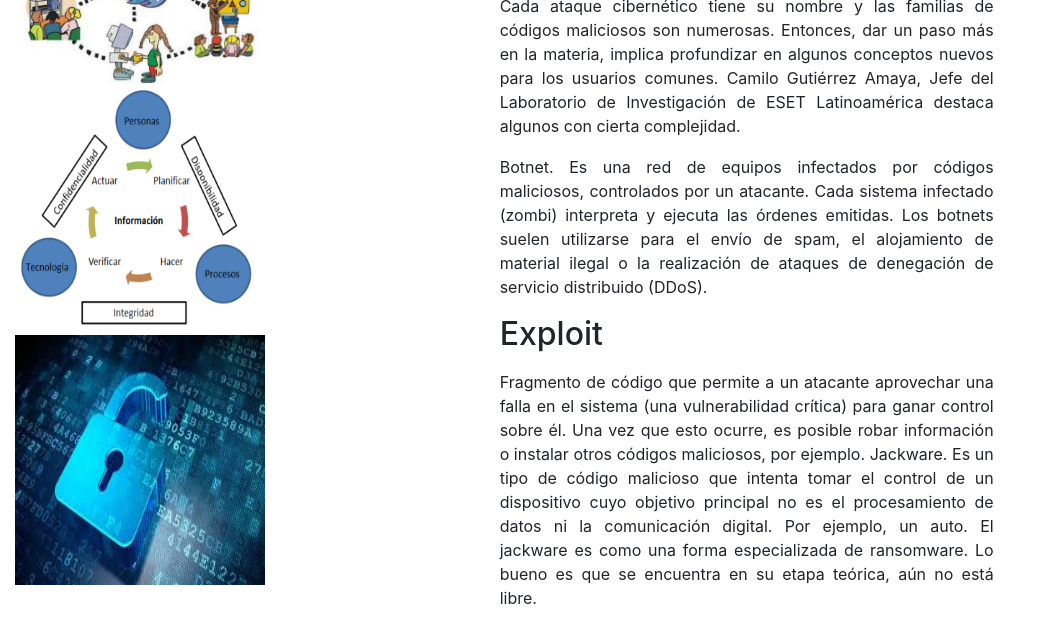
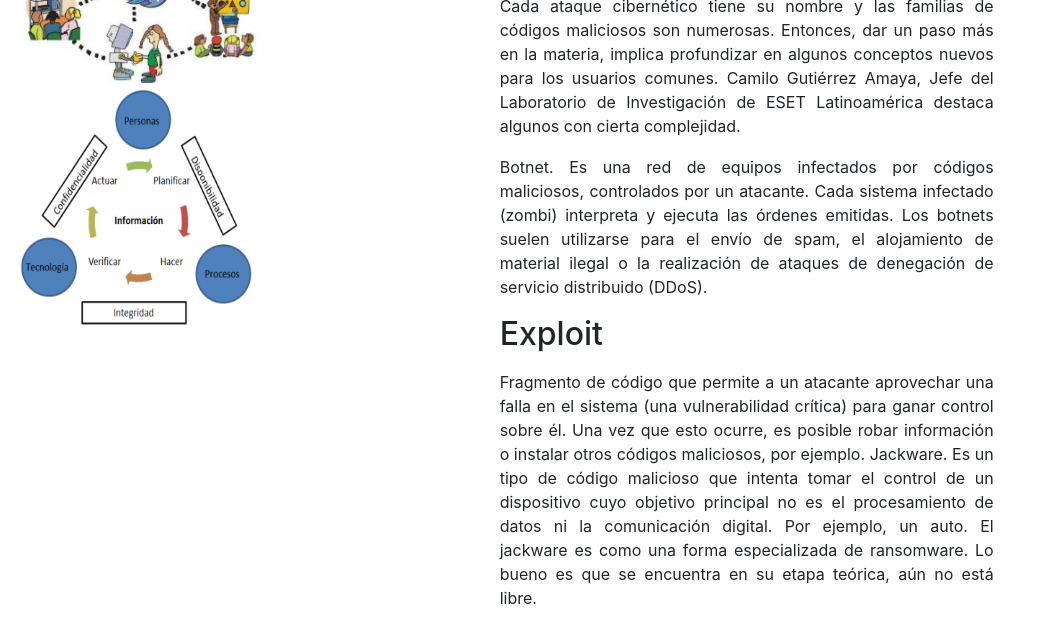
Before and after one commit to LUISMORENOANZOLA/Proyecto_web, a plain HTML site: page multimediados.html in a window 1280 px wide. Shown: the part 418-1042 px from the top of the page, without its empty margins (0-1041 px from the left). Drawn offline with Linux system fonts and the light colour scheme.

Commit message:
candado quitado

```diff
--- a/multimediados.html
+++ b/multimediados.html
@@ -69,7 +69,7 @@
 
 		<img src="img\externo.png" alt="externo" height="250" width="250"/>
 		<img src="img\dirección.png" alt="dirección" height="250" width="250" />
-		<img src="img\candado.jpg" alt="candado" height="250" width="250" />
+
 </aside>
 
 <section class="col-md-8">
@@ -81,7 +81,7 @@
 
 		Jackware. Es un tipo de código malicioso que intenta tomar el control de un dispositivo cuyo objetivo principal no es el procesamiento de datos ni la comunicación digital. Por ejemplo, un auto. El jackware es como una forma especializada de ransomware. Lo bueno es que se encuentra en su etapa teórica, aún no está libre.</p>
 <aside class="col-md-3">
-<audio src="audio/wilson.mp3" controls="controls" preload="preload" autoplay="autoplay"loop="loop"></audio>
+<audio src="audio/wilson.mp3" controls="controls" preload="preload" autoplay="autoplay" loop="loop"></audio>
 </aside>
 <section class="col-md-8">
 		</section>
```
